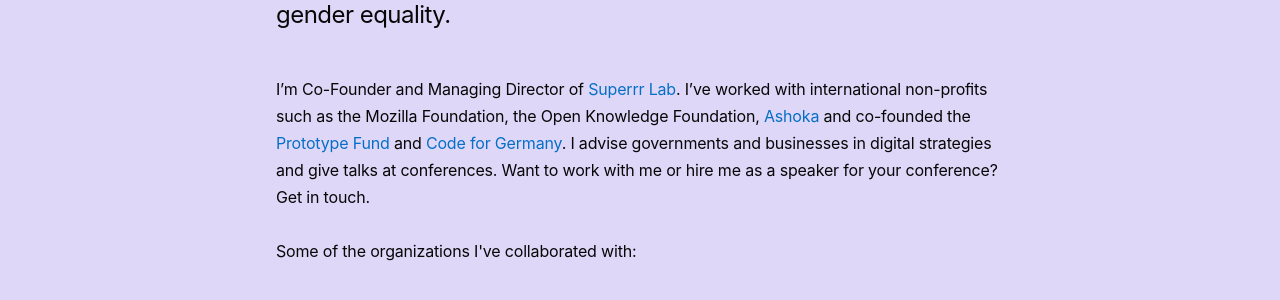
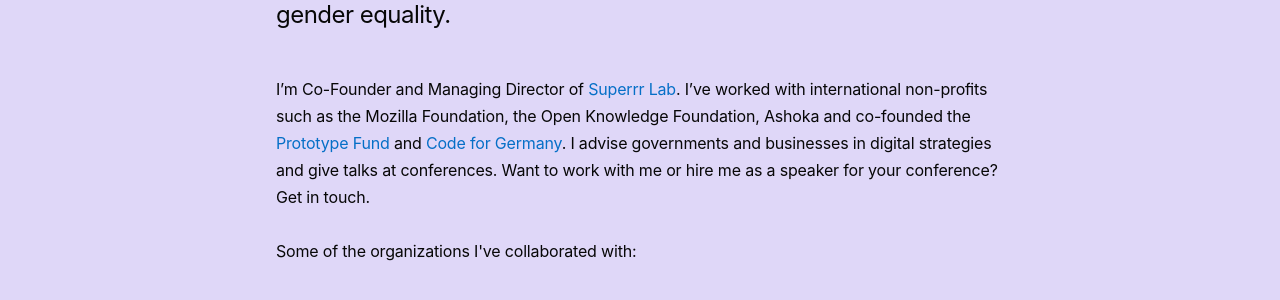
Before and after one commit to juliakloiber/juliakloiber.github.io, a Jekyll site: the page built from index.html, in a window 1280 px wide and 900 px high. Shown: the part 343-643 px from the top of the window. Built offline with Jekyll 4.4.1, drawn with Linux system fonts in a browser that asks for light colours; some web fonts are replaced; some of the changed lines change nothing that is shown.

Commit message:
changed link

```diff
--- a/index.html
+++ b/index.html
@@ -11,8 +11,7 @@
     <p>
         I’m Co-Founder and Managing Director of <a href="http://superrr.net">Superrr Lab</a>. I’ve
         worked with international non-profits such
-        as the Mozilla Foundation, the Open Knowledge Foundation, <a
-            href="https://www.ashoka.org/de">Ashoka</a> and co-founded the <a
+        as the Mozilla Foundation, the Open Knowledge Foundation, Ashoka and co-founded the <a
             href="https://prototypefund.de/">Prototype Fund</a> and <a href="https://codefor.de/">Code for Germany</a>.
         I advise governments and businesses in digital
         strategies and give
```
